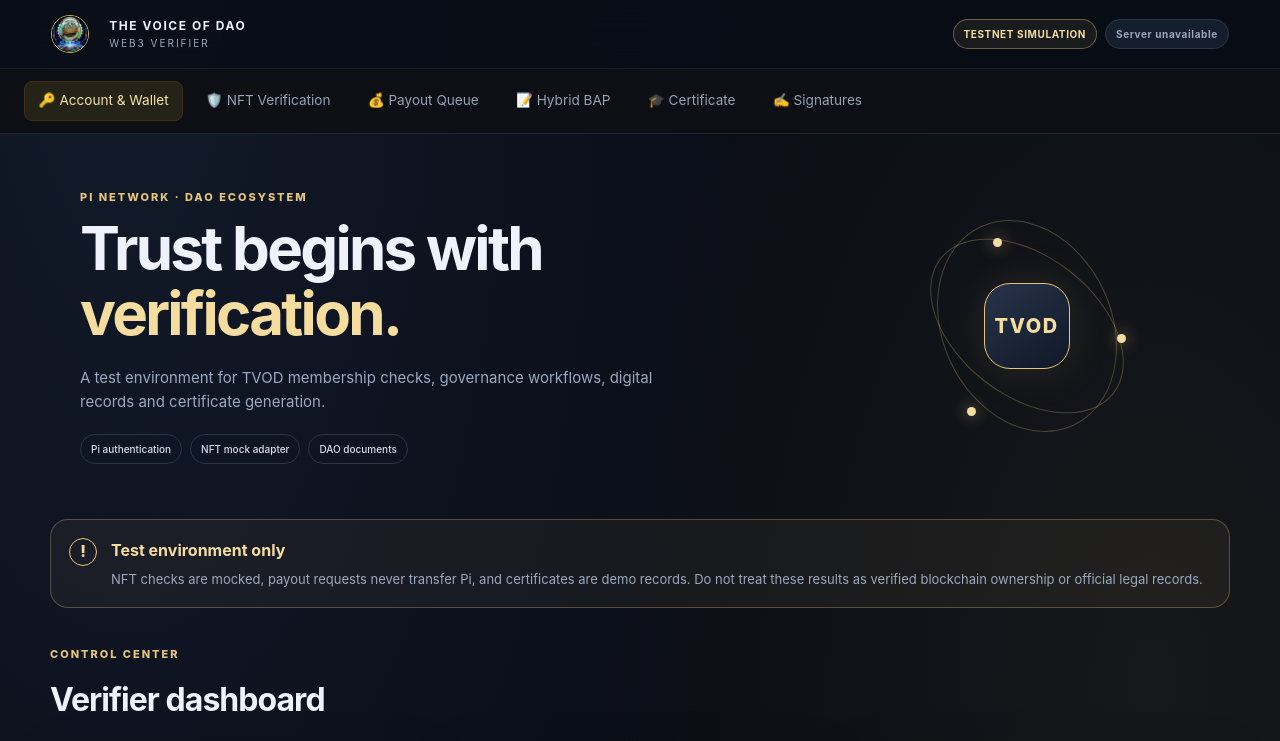
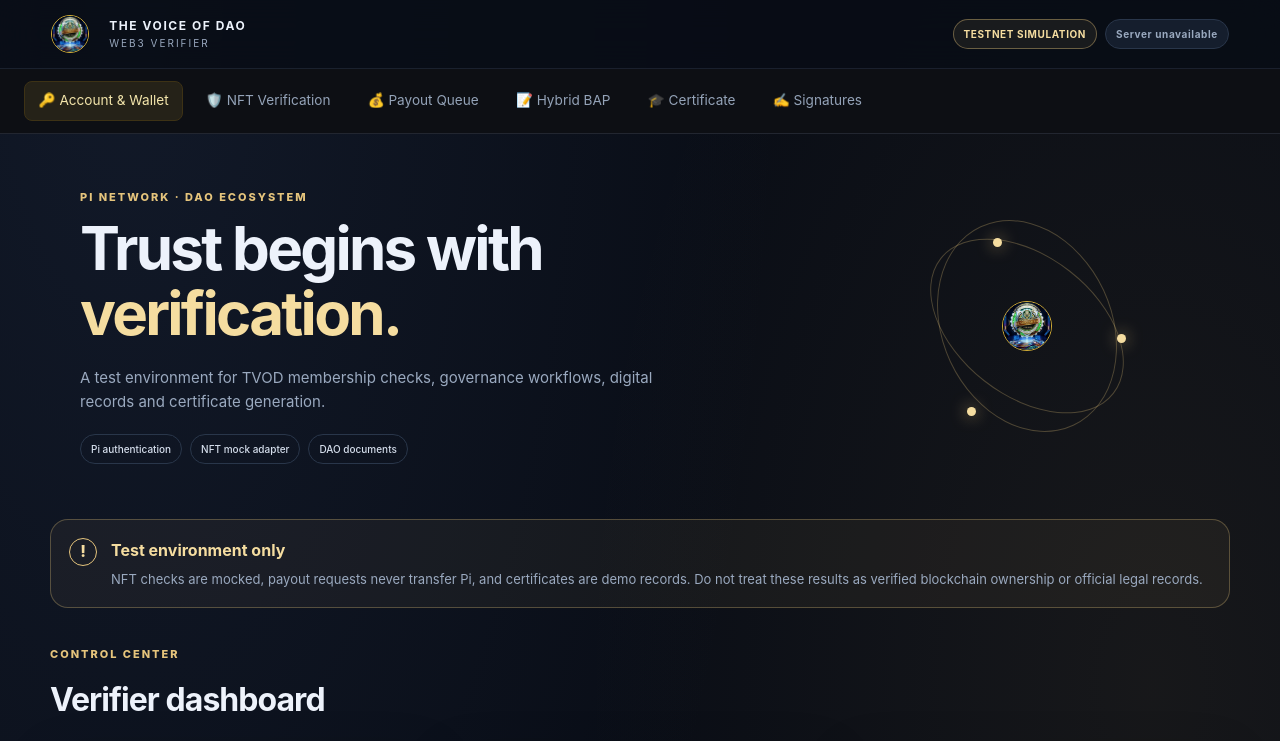
Before and after one commit to afifmasfiqo/tvod-verifier, a website: page public/index.html in a window 1280 px wide. Shown: the top 741 px of the page. Drawn offline with nearby package versions, Linux system fonts and the light colour scheme; no server answers.

Commit message:
Insert logo image in hero orbit section
Added TVOD logo image to the hero orbit section.

```diff
--- a/public/index.html
+++ b/public/index.html
@@ -59,7 +59,7 @@
   <span class="orbit-dot dot-one"></span>
   <span class="orbit-dot dot-two"></span>
   <span class="orbit-dot dot-three"></span>
-        <span class="orbit-core">TVOD</span>
+  <img src="/logo.png" alt="TVOD Logo" class="brand-logo-img" style="width: 50px; height: 50px; margin: 0;">
 </div>
     </section>
 
```
Lines whose indentation alone changed are shown as unchanged.
